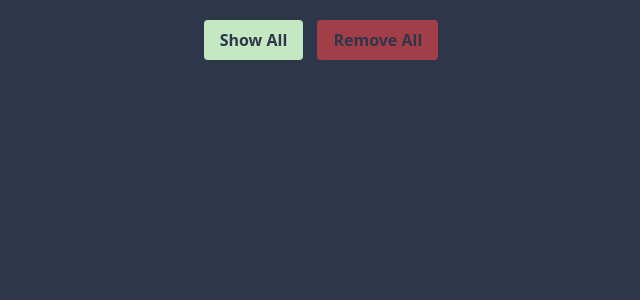
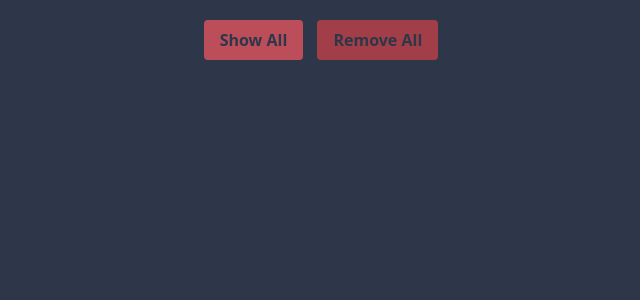
Before and after one commit to MatthewShell1/history, a PHP site: page / in a window 1280 px wide, with the pointer over the restyled element. Shown: the top 300 px of the page, without its empty margins (319-959 px from the left). Run offline with PHP 8.4, Linux system fonts and the light colour scheme; data that the repository does not hold is empty; some libraries are stand-ins or nearby versions.

Commit message:
changed button color

```diff
--- a/index.php
+++ b/index.php
@@ -39,7 +39,7 @@ $catResult = $conn->query($catSql);
   }
 
   .filter-options button:hover {
-    background-color: #C4E8C1;
+    background-color: #BC4E59;
   }
 
   .checkbox-group {
```
